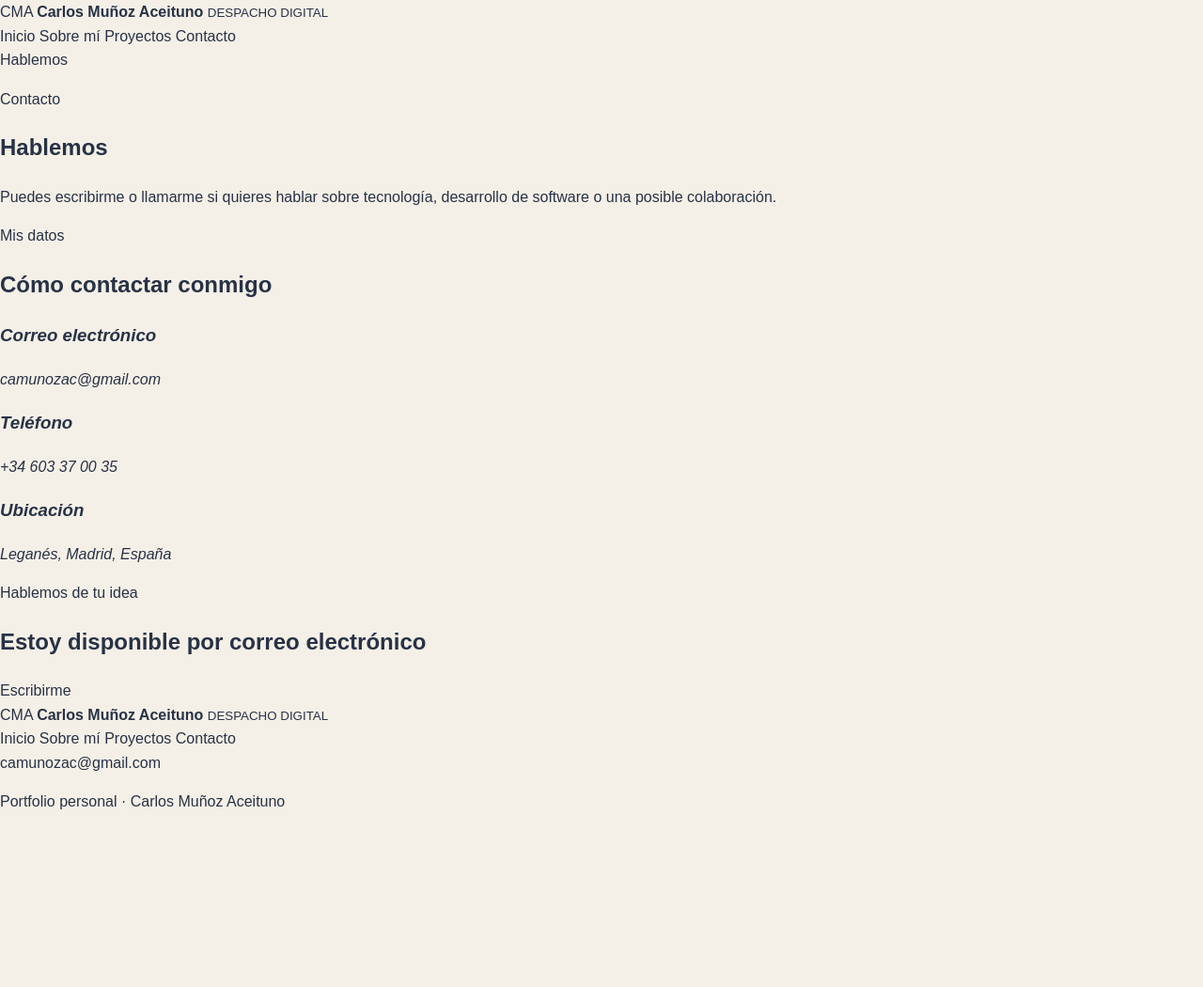
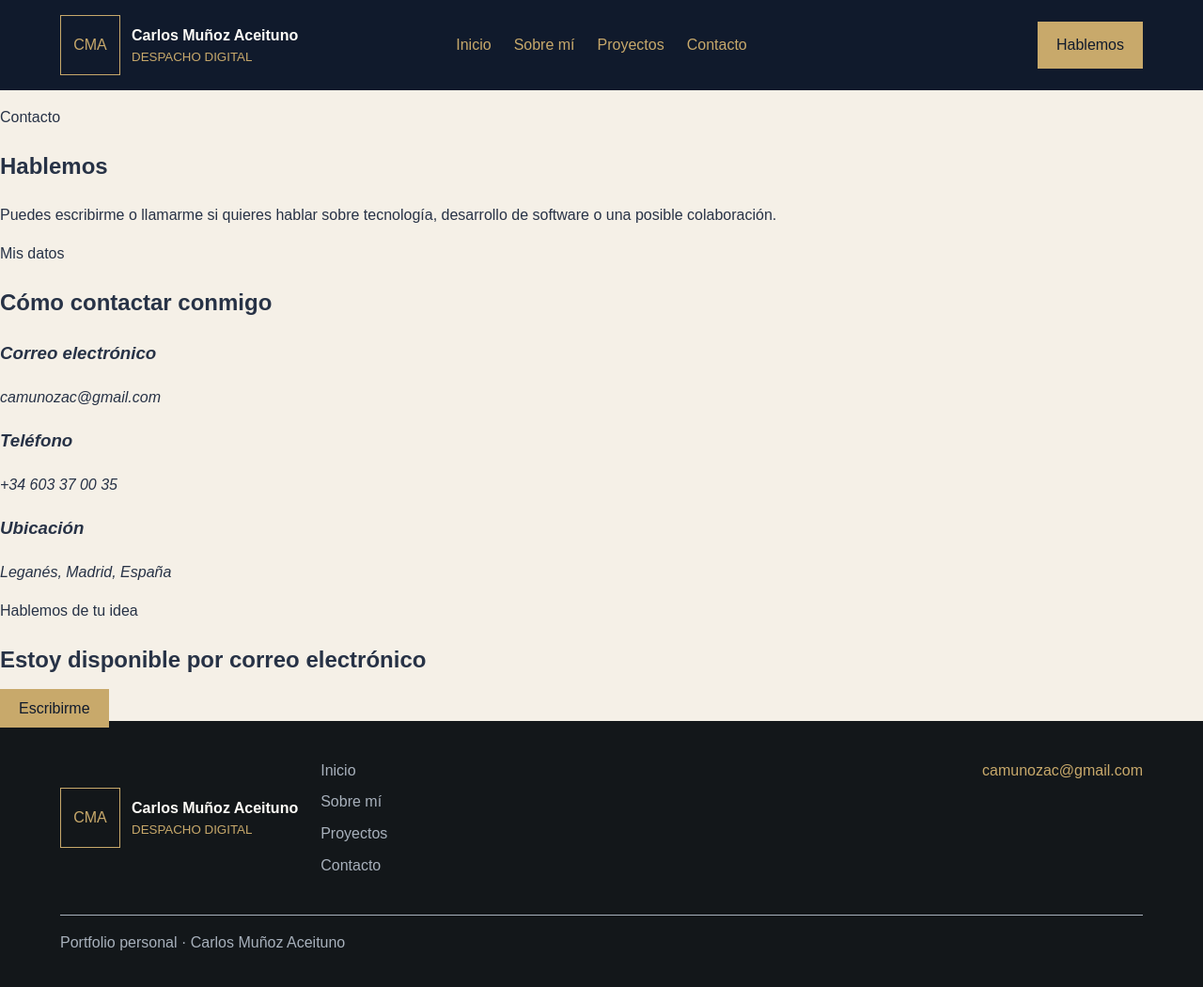
Before and after one commit to CarlosCEI/portfolio-carlos-munoz, a plain HTML site: page contacto.html in a window 1280 px wide. Shown: the whole page at 94% size. Before the commit the page ends 882 px from the top, so only its background shows below. Drawn offline with Linux system fonts and the light colour scheme.

Commit message:
Incorporo en el style el header y el footer del proyecto

```diff
--- a/css/style.css
+++ b/css/style.css
@@ -1,4 +1,4 @@
-/* Paleta de colores definida para el portfolio. */
+/* Colores del portfolio. */
 :root {
   --azul-noche: #101a2c;
   --marfil: #f5f0e7;
@@ -10,16 +10,12 @@
   --linea: #d5dbe2;
 }
 
-/* Hace que los tamaños incluyan el espacio interior y los bordes. */
+/* El tamaño incluye el relleno y los bordes. */
 * {
   box-sizing: border-box;
 }
 
-/* Estilos generales de lectura y fondo. */
-html {
-  scroll-behavior: smooth;
-}
-
+/* Estilos generales de la página. */
 body {
   margin: 0;
   color: var(--texto);
@@ -28,8 +24,134 @@ body {
   line-height: 1.6;
 }
 
-/* Apariencia inicial de los enlaces. */
+/* Estilo general de los enlaces. */
 a {
   color: inherit;
   text-decoration: none;
 }
+
+/* Cabecera compartida. */
+.cabecera {
+  display: grid;
+  grid-template-columns: 1fr auto 1fr;
+  align-items: center;
+  gap: 24px;
+  padding: 16px 5%;
+  color: var(--blanco);
+  background-color: var(--azul-noche);
+}
+
+.marca {
+  display: flex;
+  align-items: center;
+  justify-self: start;
+  gap: 12px;
+  color: inherit;
+}
+
+.marca-monograma {
+  display: flex;
+  width: 64px;
+  height: 64px;
+  align-items: center;
+  justify-content: center;
+  border: 1px solid var(--dorado);
+  color: var(--dorado);
+}
+
+.marca-nombre {
+  display: flex;
+  flex-direction: column;
+}
+
+.marca-nombre small {
+  color: var(--dorado);
+  text-transform: uppercase;
+}
+
+.navegacion {
+  display: flex;
+  justify-self: center;
+  gap: 24px;
+}
+
+.navegacion a {
+  color: var(--gris-azulado);
+}
+
+.navegacion a{
+  color: var(--dorado);
+}
+
+.boton {
+  padding: 12px 20px;
+}
+
+.boton-principal {
+  justify-self: end;
+  color: var(--azul-noche);
+  background-color: var(--dorado);
+}
+
+/* Pie de página compartido. */
+.pie {
+  display: flex;
+  flex-wrap: wrap;
+  justify-content: space-between;
+  gap: 24px;
+  padding: 40px 5% 20px;
+  color: var(--blanco);
+  background-color: var(--carbon);
+}
+
+.pie-identidad,
+.pie-navegacion,
+.pie-contacto {
+  flex: 1;
+}
+
+.pie-navegacion {
+  display: flex;
+  flex-direction: column;
+  gap: 8px;
+}
+
+.pie-navegacion h2,
+.pie-contacto h2 {
+  color: var(--dorado);
+  text-transform: uppercase;
+}
+
+.pie-navegacion a {
+  color: var(--gris-azulado);
+}
+
+.pie-contacto a,
+.pie-correo,
+.pie-especialidad {
+  color: var(--dorado);
+}
+
+.pie-especialidad {
+  text-transform: uppercase;
+}
+
+.pie-legal,
+.pie-credito {
+  display: flex;
+  width: 100%;
+  justify-content: space-between;
+  gap: 16px;
+  padding-top: 16px;
+  border-top: 1px solid var(--gris-azulado);
+  color: var(--gris-azulado);
+}
+
+.pie-legal p {
+  margin: 0;
+}
+
+.pie-legal p:last-child {
+  color: var(--dorado);
+  text-transform: uppercase;
+}
```
